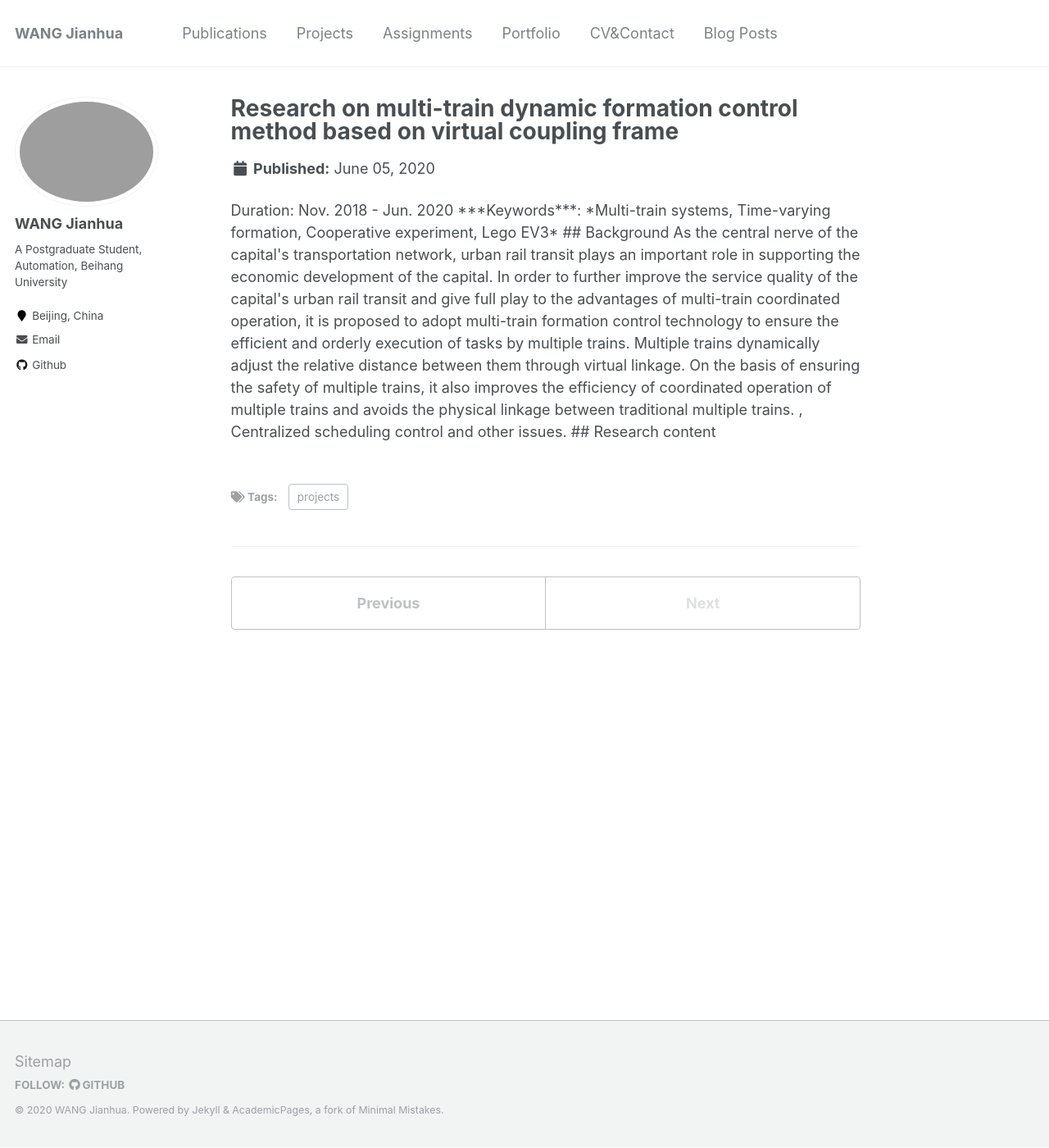
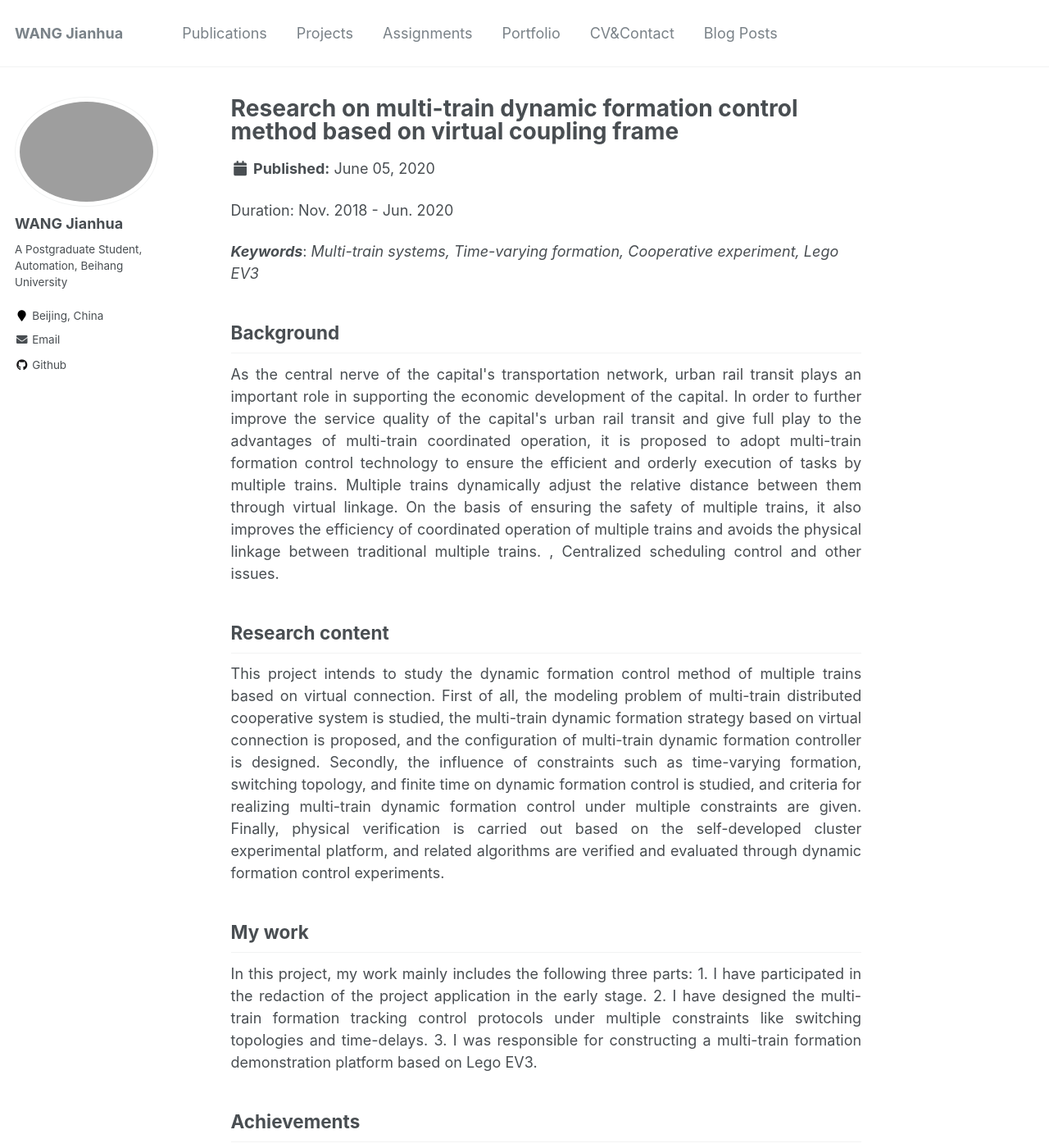
Before and after one commit to jianhua-WANG-ENS/old-homepage, a Jekyll site: the page built from _Projects/Research on multi-train dynamic formation control method based on virtual coupling frame.md, in a window 1280 px wide and 1400 px high. Shown: the whole window at 82% size. Built offline with Jekyll 4.4.1, drawn with Linux system fonts in a browser that asks for light colours; some of the changed text lies outside the part shown.

Commit message:
Reconvert .html to .md

```diff
--- a/_Projects/Research on multi-train dynamic formation control method based on virtual coupling frame.html
+++ b/_Projects/Research on multi-train dynamic formation control method based on virtual coupling frame.md
@@ -24,25 +24,29 @@ Duration: Nov. 2018 - Jun. 2020
 ## Background
 
 <!-- 城市轨道交通作为首都交通网络的中枢神经，对首都经济发展起着重要支撑作用。为进一步提高首都城市轨道交通服务质量，充分发挥多列车协同化运营优势，拟采用多列车编队控制技术来保障多列车高效有序地执行任务。多列车通过虚拟连挂的方式来动态调整它们之间的相对距离，在保证多列车之间安全性的基础上，同时提高了多列车协同运营的效率，避免了传统多列车之间物理连挂，集中式调度控制等问题。 -->
-
+<p style="text-align:justify; text-justify:inter-ideograph;">
 As the central nerve of the capital's transportation network, urban rail transit plays an important role in supporting the economic development of the capital. In order to further improve the service quality of the capital's urban rail transit and give full play to the advantages of multi-train coordinated operation, it is proposed to adopt multi-train formation control technology to ensure the efficient and orderly execution of tasks by multiple trains. Multiple trains dynamically adjust the relative distance between them through virtual linkage. On the basis of ensuring the safety of multiple trains, it also improves the efficiency of coordinated operation of multiple trains and avoids the physical linkage between traditional multiple trains. , Centralized scheduling control and other issues.
+</p>
 
 ## Research content
 
 <!-- 本项目拟研究基于虚拟连挂的多列车动态编队控制方法。首先，研究多列车分布式协同系统建模问题，提出基于虚拟连挂的多列车动态编队策略，设计多列车动态编队控制器构型。其次，研究时变编队、切换拓扑、有限时间等约束对动态编队控制的影响，给出在多约束条件下实现多列车动态编队控制的判据。最后，基于自主研发的集群实验平台开展实物验证，通过动态编队控制实验对相关算法进行验证与评估。 -->
 
-<p style="text-align:justify; text-justify:inter-ideograph;>
+<p style="text-align:justify; text-justify:inter-ideograph;">
 This project intends to study the dynamic formation control method of multiple trains based on virtual connection. First of all, the modeling problem of multi-train distributed cooperative system is studied, the multi-train dynamic formation strategy based on virtual connection is proposed, and the configuration of multi-train dynamic formation controller is designed. Secondly, the influence of constraints such as time-varying formation, switching topology, and finite time on dynamic formation control is studied, and criteria for realizing multi-train dynamic formation control under multiple constraints are given. Finally, physical verification is carried out based on the self-developed cluster experimental platform, and related algorithms are verified and evaluated through dynamic formation control experiments.
 </p>
 
 
 ## My work
 
+<p style="text-align:justify; text-justify:inter-ideograph;">
 In this project, my work mainly includes the following three parts:
 
 1. I have participated in the redaction of the project application in the early stage.
 2. I have designed the multi-train formation tracking control protocols under multiple constraints like switching topologies and time-delays.
 3. I was responsible for constructing a multi-train formation demonstration platform based on Lego EV3.
+</p>
+
 
 ## Achievements
 
```
